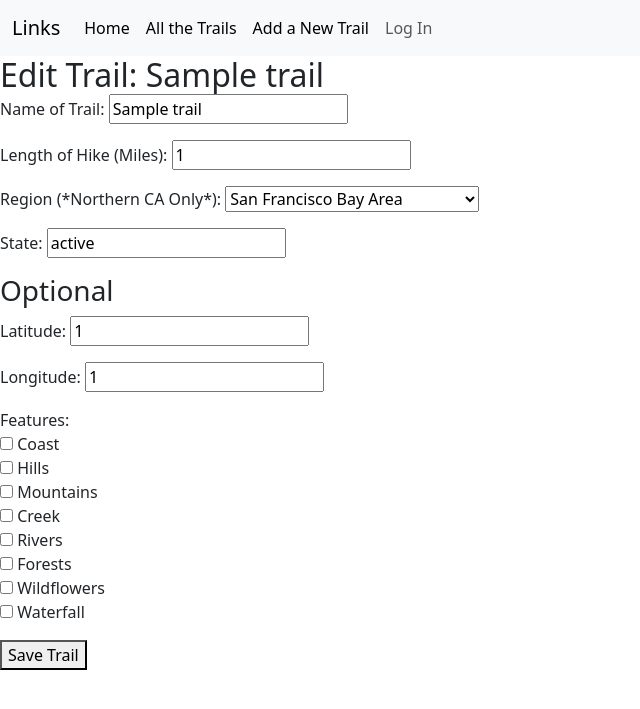
After one commit to rothmana123/Project2-Senderos-Serpenteantes, a Node server app: page /trails/600000000000000000000001/edit in a window 1280 px wide. The commit adds this page. Shown: the top 709 px of the page, without its empty margins (0-640 px from the left). Run offline with Node 20, Linux system fonts and the light colour scheme; tables that the repository leaves empty hold one stand-in row (values such as "Sample post"); some libraries are stand-ins or nearby versions.

Commit message:
edit/delete are working

```diff
--- a/controllers/trails.js
+++ b/controllers/trails.js
@@ -5,6 +5,9 @@ module.exports = {
     new: newTrailPage,
     create: createTrail,
     delete: deleteTrail,
+    show,
+    edit: editTrailPage,
+    update,
   };
 
   function index(req, res) {
@@ -76,3 +79,51 @@ module.exports = {
       res.status(500).send('Internal Server Error');
     });
 }
+
+function show(req, res) {
+  console.log("******show route was hit");
+  Trails.findById(req.params.id)
+    .then((trail) => {
+      console.log(trail);
+      res.render('trails/show', { trail });
+    })
+    .catch((error) => {
+      console.log(error);
+      res.status(500).send('Error finding trail');
+    });
+}
+
+function editTrailPage(req, res) {
+  console.log("***Edit route was hit")
+  Trails.findById(req.params.id)
+    .then((trail) => {
+      console.log(trail);
+      res.render('trails/edit', { trail });
+    })
+    .catch((error) => {
+      console.log(error);
+      res.status(500).send('Error finding trail');
+    });
+}
+
+function update(req, res) {
+  console.log("***update function hit****")
+  const trailId = req.params.id;
+
+  // Find the trail by ID and update its fields
+  Trails.findByIdAndUpdate(trailId, req.body, { new: true })
+    .then((updatedTrail) => {
+      if (!updatedTrail) {
+        // Trail not found
+        console.log('Trail not found')
+        return res.redirect('/trails');
+      }
+
+      // Redirect to the updated trail's show page or any other desired route
+      res.redirect(`/trails/${updatedTrail._id}`);
+    })
+    .catch((error) => {
+      console.error(error);
+      res.status(500).send('Internal Server Error');
+    });
+}
--- /dev/null
+++ b/views/trails/edit.ejs
@@ -0,0 +1,60 @@
+<%- include('../partials/header') %>
+
+<h2 class="card-title">Edit Trail: <%= trail.name %></h2>
+    <form id="new-form" action="/trails/<%= trail._id %>?_method=PUT" method="POST" autocomplete="off">
+
+    <div class="mb-3">
+      <label>Name of Trail:</label>
+      <input type="text" name="name" value="<%= trail.name %>">
+    </div>
+    <div class="mb-3">
+      <label>Length of Hike (Miles):</label>
+      <input type="number" name="miles" value="<%= trail.miles %>">
+    </div>
+
+    <div class="mb-3">
+      <label>Region (*Northern CA Only*):</label>
+      <select name="region" value="<%= trail.region %>">
+        <option value="San Francisco Bay Area">San Francisco Bay Area</option>
+        <option value="Redwood Empire">Redwood Empire</option>
+        <option value="Shasta and Trinity">Shasta and Trinity</option>
+        <option value="Lassen and Modoc">Lassen and Modoc</option>
+        <option value="Mendocino and Wine Country">Mendocino and Wine Country</option>
+        <option value="Sacramento and Gold Country">Sacramento and Gold Country</option>
+        <option value="Tahoe and Northern Sierra">Tahoe and Northern Sierra</option>
+        <option value="Yosemite and Mammoth Lakes">Yosemite and Mammoth Lakes</option>
+        <option value="Monterey and Big Sur">Monterey and Big Sur</option>
+        <option value="San Joaquin Valley">San Joaquin Valley</option>
+        <option value="Sequoia and King Canyon">Sequoia and King Canyon</option>
+      </select>
+    </div>
+    <div class="mb-3">
+      <label>State:</label>
+      <input type="text" name="state" value="<%= trail.state %>">
+    </div>
+    <h3>Optional</h3>
+    <div class="mb-3">
+        <label>Latitude:</label>
+        <input type="number" name="latitude" value="<%= trail.latitude %>">
+      </div>
+      <div class="mb-3">
+        <label>Longitude:</label>
+        <input type="number" name="longitude" value="<%= trail.longitude %>">
+      </div>
+      <div class="mb-3">
+        <label>Features:</label><br>
+        <label><input type="checkbox" name="features" value="Coast" <% if (trail.features && trail.features.includes('Coast')) { %>checked<% } %>> Coast</label><br>
+        <label><input type="checkbox" name="features" value="Hills" <% if (trail.features && trail.features.includes('Hills')) { %>checked<% } %>> Hills</label><br>
+        <label><input type="checkbox" name="features" value="Mountains" <% if (trail.features && trail.features.includes('Mountains')) { %>checked<% } %>> Mountains</label><br>
+        <label><input type="checkbox" name="features" value="Creek" <% if (trail.features && trail.features.includes('Creek')) { %>checked<% } %>> Creek</label><br>
+        <label><input type="checkbox" name="features" value="Rivers" <% if (trail.features && trail.features.includes('Rivers')) { %>checked<% } %>> Rivers</label><br>
+        <label><input type="checkbox" name="features" value="Forests" <% if (trail.features && trail.features.includes('Forests')) { %>checked<% } %>> Forests</label><br>
+        <label><input type="checkbox" name="features" value="Wildflowers" <% if (trail.features && trail.features.includes('Wildflowers')) { %>checked<% } %>> Wildflowers</label><br>
+        <label><input type="checkbox" name="features" value="Waterfall" <% if (trail.features && trail.features.includes('Waterfall')) { %>checked<% } %>> Waterfall</label><br>
+        <input type="hidden" name="features" value="">
+      </div>
+    <button type="submit">Save Trail</button>
+  </form>
+
+
+<%- include('../partials/footer') %>
--- a/views/trails/new.ejs
+++ b/views/trails/new.ejs
@@ -48,6 +48,8 @@
       <label><input type="checkbox" name="features" value="Creek"> Creek</label><br>
       <label><input type="checkbox" name="features" value="Rivers"> Rivers</label><br>
       <label><input type="checkbox" name="features" value="Forests"> Forests</label><br>
+      <label><input type="checkbox" name="features" value="Wildflowers"> Wildflowers</label><br>
+      <label><input type="checkbox" name="features" value="Waterfall"> Waterfall</label><br>
       <input type="hidden" name="features" value="">
     </div>
     <button type="submit">Save Trail</button>
```
Also changed, not shown: routes/trails.js (+10 -0 lines), views/trails/show.ejs (added, +31 -0 lines), views/trails/show.js (deleted). Lines whose indentation alone changed are shown as unchanged.
